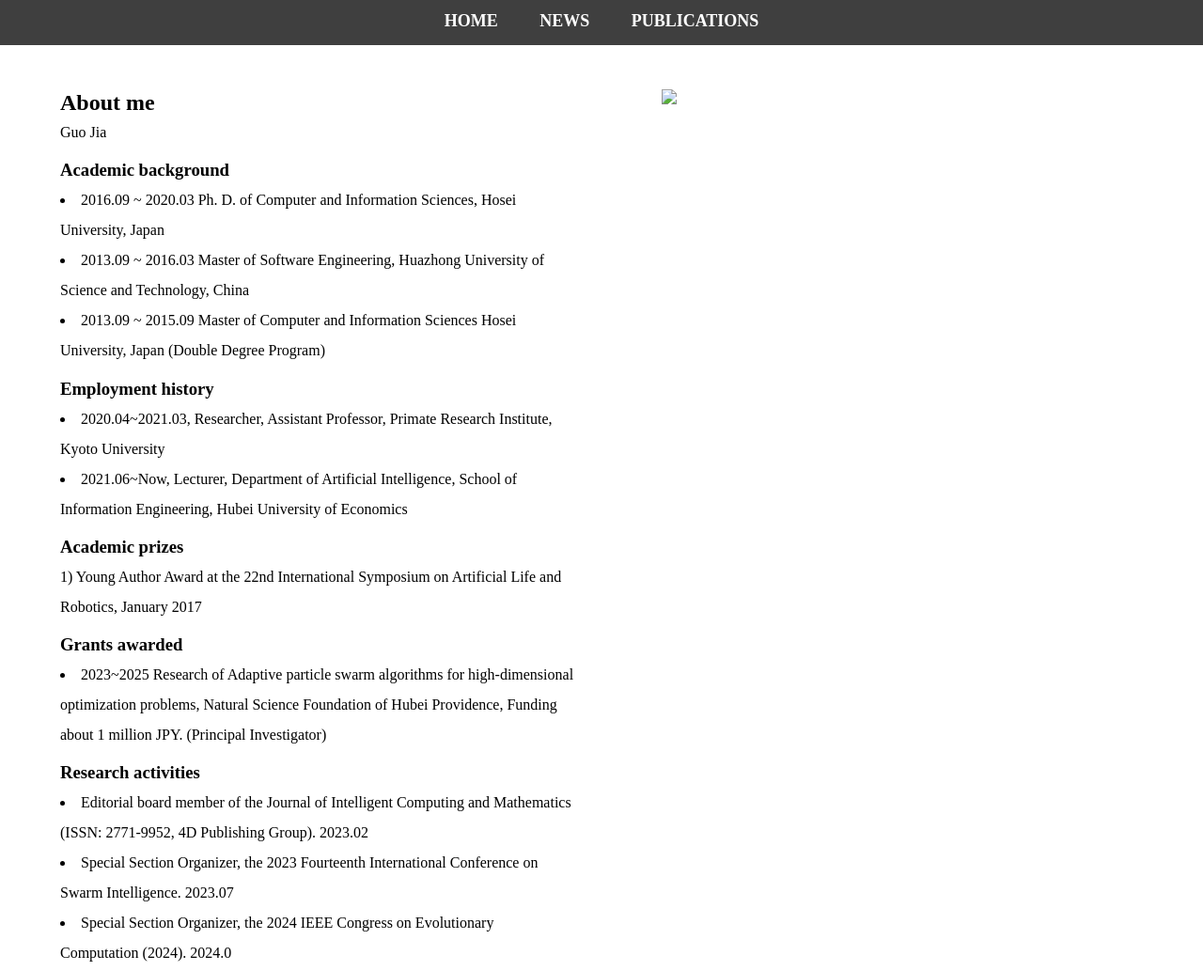
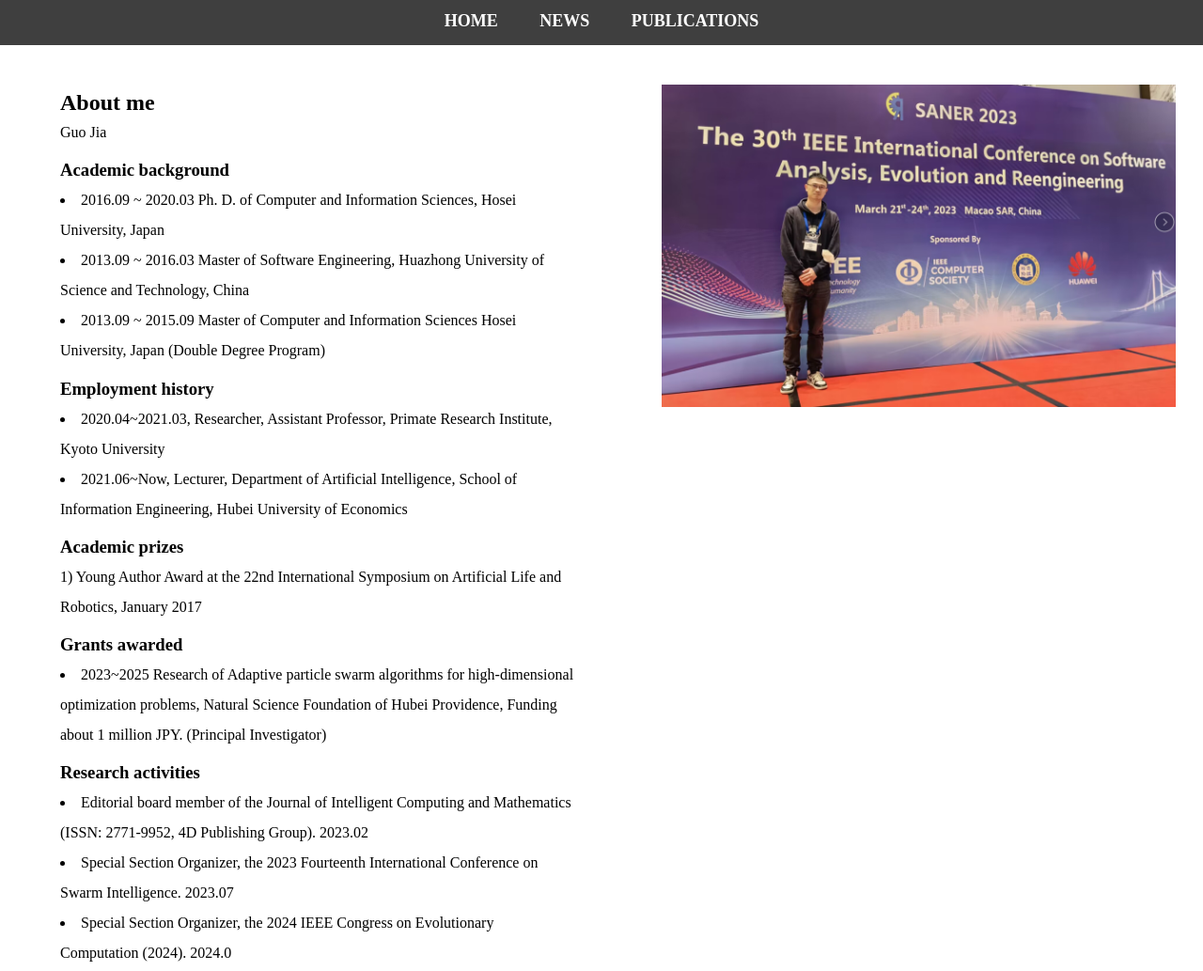
Before and after one commit to guo-ai-lab/news, a plain HTML site: page Home.html in a window 1280 px wide. Shown: the whole page at 94% size. Drawn offline with Linux system fonts and the light colour scheme.

Commit message:
Update Home.html

```diff
--- a/Home.html
+++ b/Home.html
@@ -72,7 +72,7 @@
       </div>
     </div>
     <div class="img_content">
-      <img src="4.png" style="width: 95%;">
+      <img src="./Photographs/4.png" style="width: 95%;">
     </div>
   </div>
 
```
